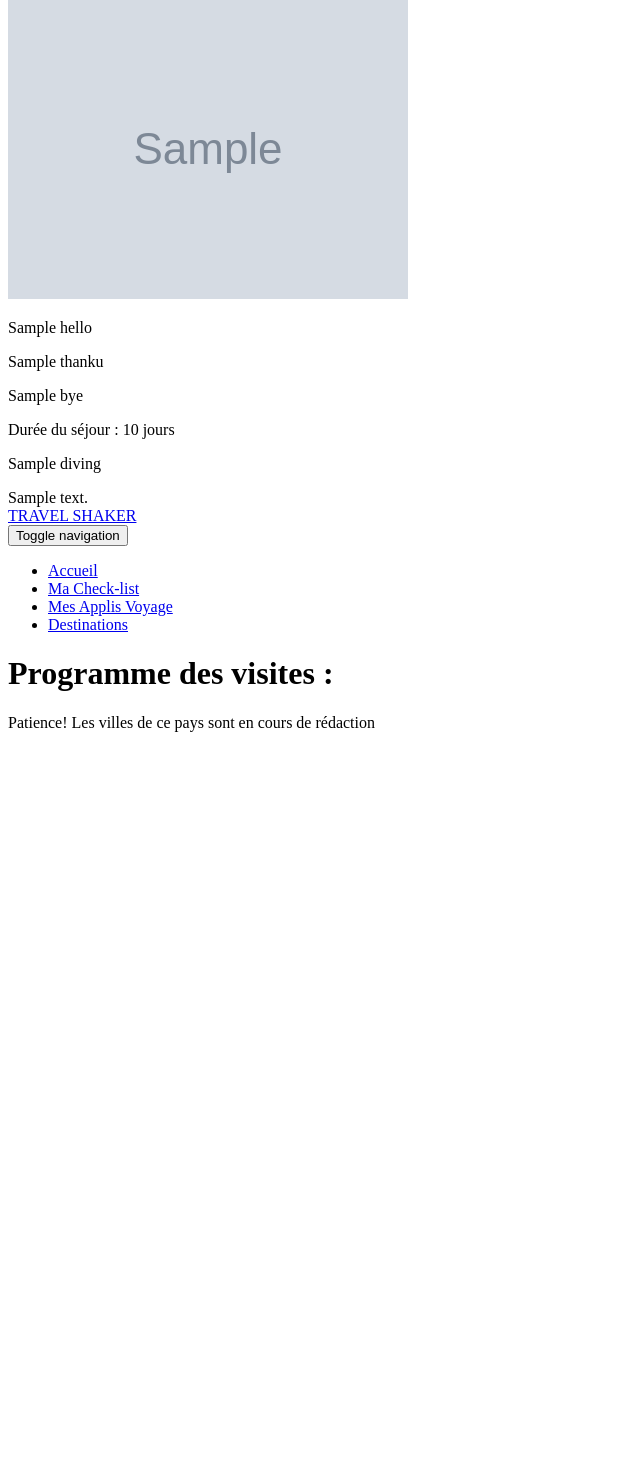
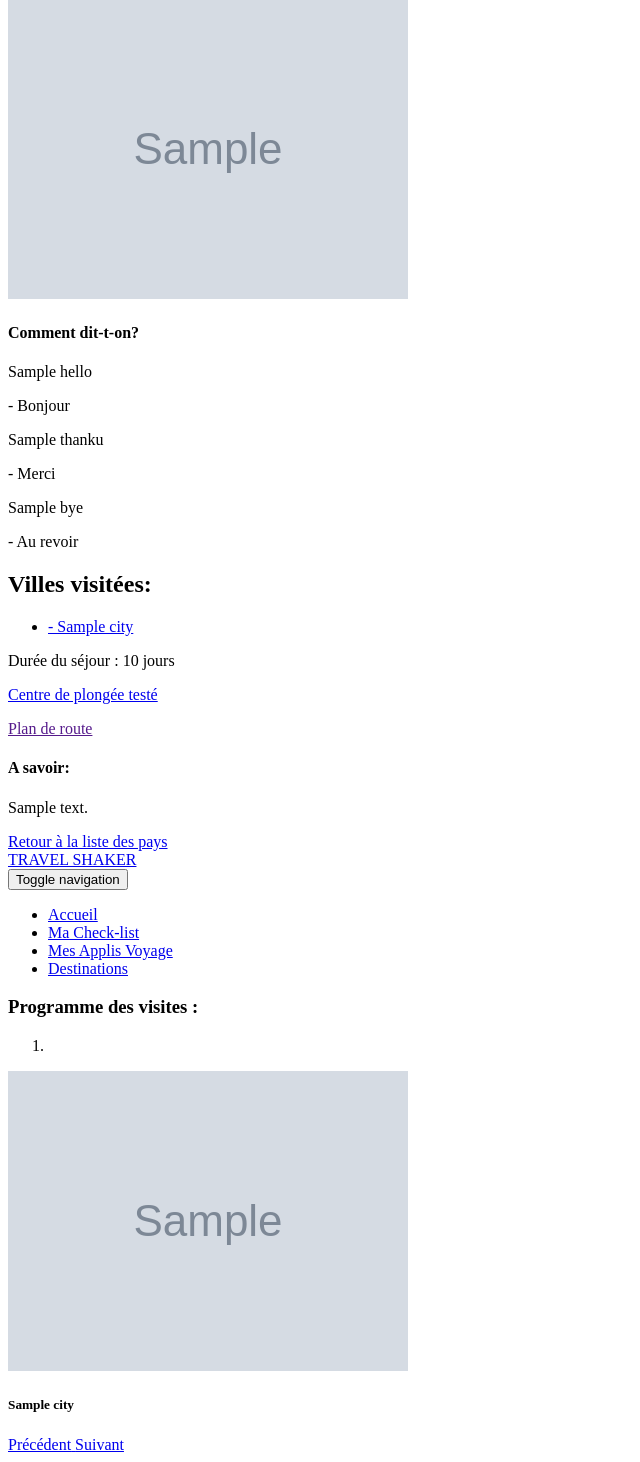
Before and after one commit to BinGitMaker/Travel_Shaker, a Symfony app: template templates/country/show.html.twig in a window 1280 px wide. Shown: the part 216-1678 px from the top of the page, without its empty margins (0-640 px from the left). Before the commit the page ends 948 px from the top, so only its background shows below. Run offline with Twig, Linux system fonts and the light colour scheme; the template is opened without the code that fills it: most values are stand-ins (such as "Sample title", 1, 10 or a date in 2020); grey boxes marked "Sample" are stand-in pictures; some libraries are stand-ins or nearby versions.

Commit message:
clean Css

```diff
--- a/assets/styles/app.scss
+++ b/assets/styles/app.scss
@@ -5,3 +5,4 @@
 @import 'global';
 @import 'countrycard';
 @import 'cityIndex';
+@import 'caroussel';
--- a/templates/base.html.twig
+++ b/templates/base.html.twig
@@ -16,8 +16,10 @@
     </head>
     <body class="d-flex flex-column h-100">
         {% include '_navbar.html.twig' %}
+
         <main class="flex-shrink-0 mx-lg-5">
-            {% block body %}{% endblock %}
+            {% block body %}
+            {% endblock %}
         </main>
 
     </body>
--- a/templates/city/index.html.twig
+++ b/templates/city/index.html.twig
@@ -3,24 +3,71 @@
 {% block title %}City index{% endblock %}
 
 {% block body %}
+    <section class="container">
     <h1 class="text-center">Programme des visites : </h1>
 
-    {% if country %}
-    <section class="text-start m-5">
+    <div id="carouselControl" class="carousel slide carousel-fade" data-ride="carousel">
+
+         {# Indicators #}
+        <ol class="carousel-indicators">
+            {% for country, city in cities %}
+                {% if loop.first %}
+                    {% set active = 'active' %}
+                {% else %}
+                    {% set active = '' %}
+                {% endif %}
+                <li data-target="#carousel-{{ city.name }}" data-slide-to="{{ loop.index0 }}" class="{{ active }}"></li>
+            {% endfor %}
+        </ol>
+
+
+        {# Wrapper for slides #}
+        <div class="carousel-inner" role="listbox">
+            {% for country, city in cities %}
+                {% if loop.first %}
+                    {% set active = 'active' %}
+                {% else %}
+                    {% set active = '' %}
+                {% endif %}
+                <div class="item {{ active }}">
+                    <img src="{{ city.picture }}" alt="{{ city.alt }}">
+                    <div class="carousel-caption d-none d-md-block">
+                        <h5>{{ city.name }}</h5>
+                    </div>
+                {# <a class="text-decoration-none" href="{{ path('city_show', {'id': city.id}) }}">{{ city.name }}</a> #}
+                </div>
+            {% endfor %}
+        </div>
+
+
+        {# Controls #}
+        <a class="left carousel-control" href="#carouselControl" role="button" data-slide="prev">
+            {# <i class="fa fa-chevron-left"></i> #}
+            <span class="carousel-control-prev-icon" aria-hidden="true"></span>
+            <span class="sr-only">Précédent</span>
+          </a>
+          <a class="right carousel-control" href="#carouselControl" role="button" data-slide="next">
+            {# <i class="fa fa-chevron-right"></i> #}
+            <span class="carousel-control-next-icon" aria-hidden="true"></span>
+            <span class="sr-only">Suivant</span>
+          </a>
+
+    </div>
+    {# <section class=" m-5 d-flex flex-column flex-lg-row">
     {% for country, city in cities %}
-    <div class="img-thumbnail col-3 d-flex p-5 align-items-center opacity-75 justify-content-center CityPic position-relative mb-5" alt=" {{ city.alt }}" style="background-image: url( '{{ city.picture }}' )">
+    <div class="img-thumbnail col-3 d-flex p-5 align-items-center opacity-75 justify-content-center CityPic position-relative m-2 " alt=" {{ city.alt }}" style="background-image: url( '{{ city.picture }}' )">
         <h1 class="position-absolute h2 text-light text-center">
             <a class="text-decoration-none" href="{{ path('city_show', {'id': city.id}) }}">{{ city.name }}<br>
             <p class="h5">dernière visite: {{ city.date ? city.date|date('Y-m-d') : '' }}</p></a>
         </h1>
-    </div>
-    {% else %}
+    </div>  #}
+    {# {% else %}
             <tr>
                 <td colspan="8">Patience! Les villes de ce pays sont en cours de rédaction</td>
             </tr>
     {% endfor %}
-    {% endif %}
+    {% endif %} #}
 
-    </section>
-
+   {#  </section> #}
+</section>
 {% endblock %}
--- a/templates/country/show.html.twig
+++ b/templates/country/show.html.twig
@@ -3,37 +3,64 @@
 {% block title %}PAYS ou Ile{% endblock %}
 
 {% block body %}
-<h1 class="text-center text-secondary text-uppercase my-5">{{ country.name }}</h1>
-<section class="d-flex container">
-    <section class="containerLeft col-lg-6 ">
+<h1 class="text-center text-secondary text-uppercase display-1 mt-4 mb-2 mb-lg-5">{{ country.name }}</h1>
+<div class="container row mx-auto px-0">
+    <div class="containerLeft col-12 col-md-7 mb-3 mb-lg-4">
         <div class="countrymap">
-            <img src="{{ country.picture }}" class="img-fluid" />
+            <img src="{{ country.picture }}" class="img-fluid w-100 h-100" />
         </div>
-    </section>
-    <section class-"containerRight">
-        <div class="words d-flex justify-content-lg-around">
-            <p >{{ country.hello }}</p>
-            <p class="">{{ country.thanku }}</p>
-            <p>{{ country.bye }}</p>
+    </div>
+    <div class="containerRight col-12 col-md-5 ">
+        <h4 class="row mx-0">Comment dit-t-on?</h4>
+        <div class="words d-flex justify-content-between flex-column flex-lg-row">
+            <div class="d-flex flex-lg-column align-items-center">
+                <p class="h2">{{ country.hello }}</p>
+                <p class="h5 d-flex align-items-md-end">- Bonjour</p>
+            </div>
+
+            <div class="d-flex flex-lg-column align-items-center">
+                <p class="h2">{{ country.thanku }}</p>
+                <p class="h5 d-flex align-items-md-end">- Merci</p>
+            </div>
+
+            <div class="d-flex flex-lg-column align-items-center">
+                <p class="h2">{{ country.bye }}</p>
+                <p class="h5 d-flex align-items-md-end">- Au revoir</p>
+            </div>
+
         </div>
-    {# <ul>
-    {% for city in country %}
-    <li class="cities">{{ city.name }}</li>
-    {% endfor %}
-    </ul> #}
-    </section>
-</section>
-<section class="containerBelow container">
+        <div>
+            <h2 class="h4 pt-3 pt-md-4 pt-lg-5">Villes visitées:</h2>
+            <ul class="list-unstyled">
+                {% for country, city in cities %}
+                <li class="cities">
+                    <a class="text-decoration-none" href="{{ path('city_show', {'id': city.id}) }}">  - {{ city.name }}</a></li>
+                {% endfor %}
+            </ul>
+        </div>
+    </div>
+</div>
+<div class="containerBelow container">
     <div>
         {# <p>Dernière visite : {{ country.date }}</p> #}
-        <p>Durée du séjour : {{ country.duration }} jours</p>
-        <p>{{ country.diving }}</p>
-        <p>{{ country.links }}</p>
+        <p class="h4">Durée du séjour : {{ country.duration }} jours</p>
+        <p class="h4"><a class="text-decoration-none" href="{{ country.diving }}">Centre de plongée testé</a></p>
+        <p class="h4"><a class="text-decoration-none" href="{{ country.links }}">Plan de route</a></p>
     </div>
-    <div class="bodytext">{{ country.content }}</div>
+    <div class="mb-3 mt-5">
+        <h4>A savoir:</h4>
+        <p class="bodytext">{{ country.content }}</p>
+    </div>
+    <div class="">
+        <div class="pt-4 pb-4">
+        <a href="{{ path('country_index') }}">{{ 'Retour à la liste des pays' }}</a>
+        </div>
+    </div>
+</div>
+<section class="container">
+    {% include 'city/index.html.twig' %}
 </section>
 
-{% include 'city/index.html.twig' %}
 
 
 {% endblock %}
```
Also changed, not shown: assets/styles/_caroussel.scss (added, +88 -0 lines), assets/styles/_cityIndex.scss (+7 -3 lines), templates/_breadcrumb.html.twig (added, +37 -0 lines), templates/activity/index.html.twig (+15 -7 lines), templates/city/show.html.twig (+16 -7 lines), templates/hotel/index.html.twig (+7 -5 lines), templates/resto/index.html.twig (+7 -5 lines), 1 other file.
